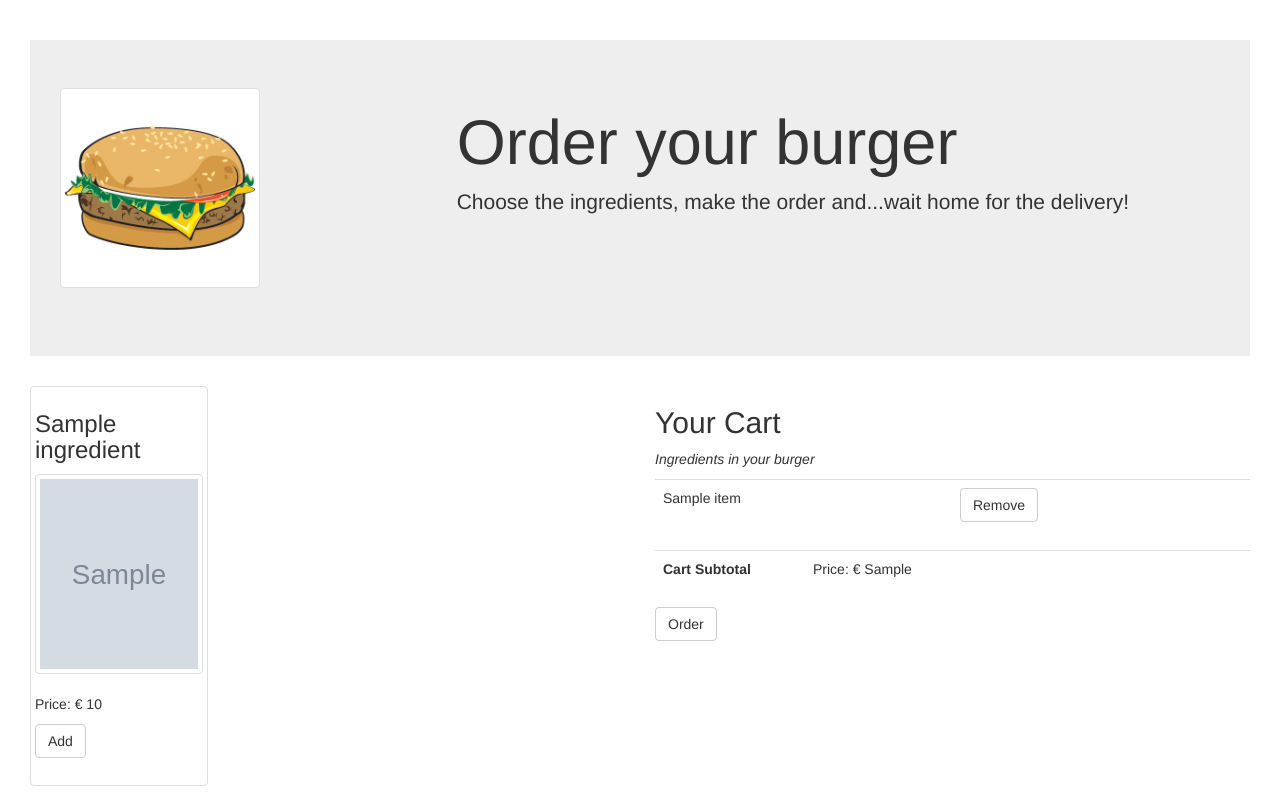
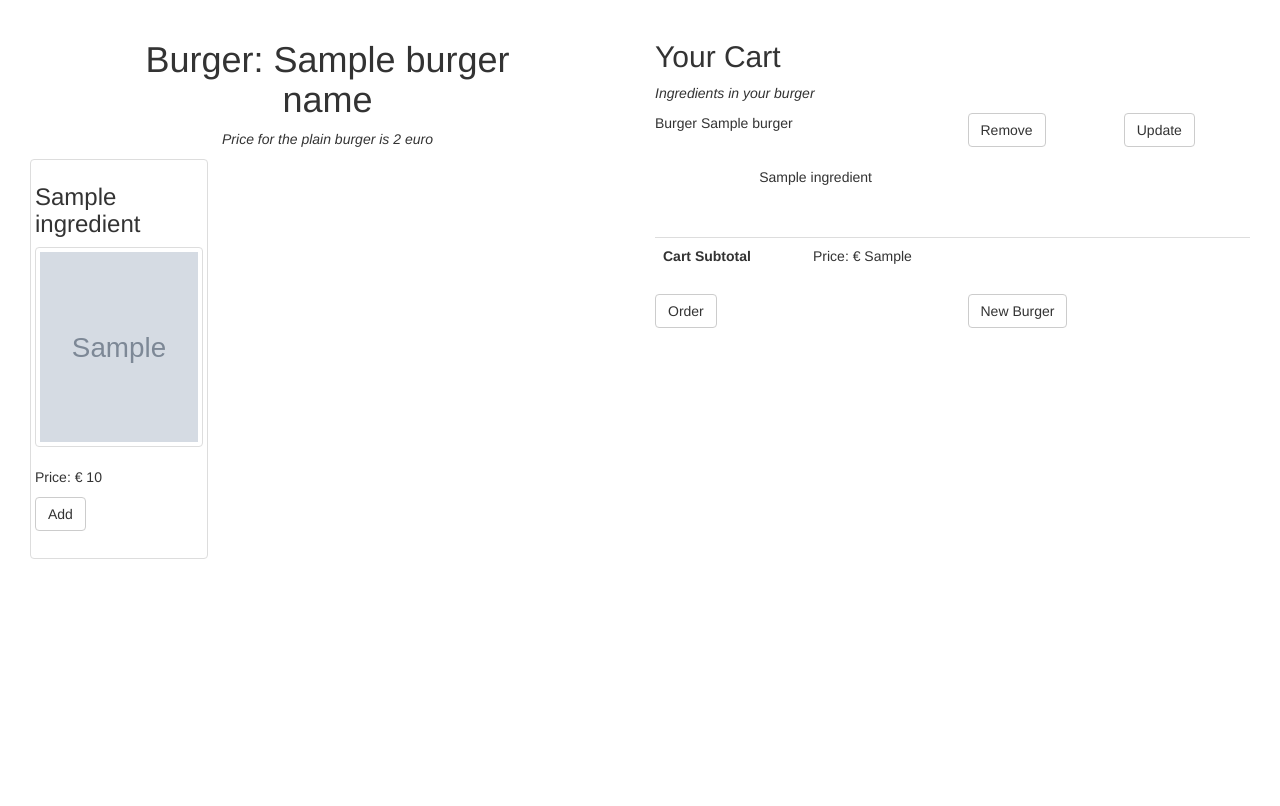
Before and after one commit to Fendy83/BurgerShop, a Django app: template burgers/templates/burgers/home.html in a window 1280 px wide. Shown: the part 52-858 px from the top of the page. After the commit the page ends 611 px from the top, so only its background shows below. Run offline with Django 3.2, Linux system fonts and the light colour scheme; the template is opened without the code that fills it: most values are stand-ins (such as "Sample title", 1, 10 or a date in 2020); grey boxes marked "Sample" are stand-in pictures; parts of the project's set-up code (start-up, migrations or seed data) failed here and were passed over; some libraries are stand-ins or nearby versions.

Commit message:
multiple burgers in orders

```diff
--- a/burgers/admin.py
+++ b/burgers/admin.py
@@ -1,7 +1,7 @@
 # -*- coding: utf-8 -*-
 #Copyright © Marina Gerace. All rights reserved
 from django.contrib import admin
-from models import Ingredient
+from models import Ingredient, Burger
 
 class IngredientAdmin(admin.ModelAdmin):
     """
@@ -18,3 +18,4 @@ class IngredientAdmin(admin.ModelAdmin):
     )
 
 admin.site.register(Ingredient, IngredientAdmin)
+admin.site.register(Burger)
--- a/burgers/models.py
+++ b/burgers/models.py
@@ -38,3 +38,8 @@ class Burger(models.Model):
 
     def __unicode__(self):
         return self.name
+
+    def remove_ingredient(self, ingredient):
+        """remove an ingredient from the burger"""
+        i = Ingredient.objects.get(id=ingredient)
+        self.ingredients.remove(i)
--- a/burgers/templates/burgers/home.html
+++ b/burgers/templates/burgers/home.html
@@ -6,8 +6,6 @@
 
 {% block content %}
     <div class="container-fluid">
-
-        {% include "burgers/jumbotron.html" %}
 
         <div class="row">
             <!-- ingredients -->
--- a/burgers/templates/burgers/ingredients.html
+++ b/burgers/templates/burgers/ingredients.html
@@ -7,6 +7,14 @@
 {% endblock %}
 
 <div class="row">
+
+    <!-- title -->
+    <div class="row">
+        <div class="col-xs-12 col-md-8 col-md-offset-2">
+            <h1 id="checkout-title" class="text-center title-style">Burger: {{ burger_name }}</h1>
+            <p class="text-center"><i>{% trans "Price for the plain burger is 2 euro" %}</i></p>
+        </div>
+    </div>
 
     {% for i in ingredients %}
         <div class="col-sm-6 col-md-4">
--- a/burgers/urls.py
+++ b/burgers/urls.py
@@ -1,8 +1,10 @@
 # -*- coding: utf-8 -*-
 #Copyright © Marina Gerace. All rights reserved
 from django.conf.urls import *
+from views import BurgerCreate
 
 urlpatterns = patterns('burgers.views',
     #homepage
-	(r'^$', 'show_ingredients', {}, 'show_ingredients'),
+	url(r'^$', BurgerCreate.as_view(), name = 'create_burger'),
+	(r'^burger/', 'show_ingredients', {}, 'show_ingredients'),
 	)
--- a/burgershop/templates/burgershop/nav.html
+++ b/burgershop/templates/burgershop/nav.html
@@ -15,7 +15,7 @@
         <!-- Collect the nav links, forms, and other content for toggling -->
         <div class="collapse navbar-collapse" id="menu">
             <ul class="nav navbar-nav" id="primary-links"><!-- Links Primari -->
-                <li><a href="{% url 'show_ingredients' %}" title="{% trans "Go to homepage" %}">{% trans "Home" %}</a></li>
+                <li><a href="{% url 'create_burger' %}" title="{% trans "Go to homepage" %}">{% trans "Home" %}</a></li>
                 {% if not request.user.is_authenticated %}
                     <li><a href="{% url 'login' %}" title="{% trans "Go to login" %}">{% trans "Login" %}</a></li>
                 {% else %}
--- a/burgershop/urls.py
+++ b/burgershop/urls.py
@@ -9,6 +9,7 @@ admin.autodiscover()
 urlpatterns = patterns('',
     url(r'^admin/', include(admin.site.urls)),
     url(r'^$', include('burgers.urls')),
+    url(r'^ingredients/', include('burgers.urls')),
     url(r'^checkout/', include('checkout.urls')),
     url(r'^accounts/', include('accounts.urls')),
 )
--- a/cart/templates/cart/cart.html
+++ b/cart/templates/cart/cart.html
@@ -7,19 +7,41 @@
 {% for item in cart_items %}
 
  <div class="background-style">
-     <table class="table">
-        <tr>
-            <td class="item-name" colspan="1">
-                {{ item.name }}
-            </td>
-            <td>
+     <div class="row">
+            <div class="col-sm-6">
+                Burger {{ item.burger.name }}
+            </div>
+            <div class="col-sm-3">
                 <form role="form" method="post" action="" class="floatright form-horizontal cart">{% csrf_token %}
                     <input type="hidden" name="item_id" value="{{ item.id }}" class="form-control"/>
                     <button type="submit" value="{% trans "Remove" %}" name="submit" class="btn btn-default floatleft">{% trans "Remove" %}</button>{% csrf_token %}
                 </form>
-            </td>
-        </tr>
-     </table>
+            </div>
+            <div class="col-sm-3">
+                <form role="form" method="post" action="" class="floatright form-horizontal cart">{% csrf_token %}
+                    <input type="hidden" name="burger" value="{{ item.burger.name }}" class="form-control"/>
+                    <button type="submit" value="{% trans "Update" %}" name="submit" class="btn btn-default floatleft">{% trans "Update" %}</button>{% csrf_token %}
+                </form>
+            </div>
+
+
+     </div>
+     <div class="row bpadding40 margintop20">
+
+         {% for ingredient in item.burger.ingredients.all %}
+         <div class="col-sm-6 col-sm-offset-2">
+                <p>{{ ingredient.name }}</p>
+         </div>
+         {% if item.burger.name == burger_name %}
+             <div class="col-sm-4">
+                <form role="form" method="post" action="" class="floatright form-horizontal cart">{% csrf_token %}
+                    <input type="hidden" name="ingredient" value="{{ ingredient.id }}" class="form-control"/>
+                    <button type="submit" value="{% trans "Delete" %}" name="submit" class="btn btn-default floatleft">{% trans "Delete" %}</button>{% csrf_token %}
+                </form>
+             </div>
+         {% endif %}
+         {% endfor %}
+     </div>
 
  </div>
  {% endfor %}
@@ -32,7 +54,17 @@
  </table>
 
 {% if cart_items %}
-    <form method="get" action="{% url "order" %}" class="cart">{% csrf_token %}
-        <button value="{%  trans "On delivery" %}" type="submit" name="submit" class="btn btn-default delivery_option submit button">{%  trans "Order" %}</button>
-    </form>
+    <div class="row">
+        <div class="col-sm-6">
+            <form method="get" action="{% url "order" %}" class="cart">{% csrf_token %}
+                <button value="{%  trans "On delivery" %}" type="submit" name="submit" class="btn btn-default delivery_option submit button">{%  trans "Order" %}</button>
+            </form>
+        </div>
+        <div class="col-sm-6">
+            <form method="get" action="{% url "create_burger" %}" class="cart">{% csrf_token %}
+                <button value="{%  trans "New Burger" %}" type="submit" name="submit" class="btn btn-default delivery_option submit button">{%  trans "New Burger" %}</button>
+            </form>
+        </div>
+    </div>
+
 {% endif %}
--- a/checkout/utils.py
+++ b/checkout/utils.py
@@ -20,13 +20,13 @@ def create_order(form, total_amount, delivery_cost, cart_subtotal):
 
 def create_order_list(request, order_instance) :
     """
-    For each ingredient in the cart, create an article in the order
+    For each burger in the cart, create an article in the order
     """
     cart_items = get_cart_items(request)
     for ci in cart_items:
         oi = OrderArticle()
         oi.order = order_instance
-        oi.ingredient = ci.ingredient
+        oi.burger = ci.burger
         oi.save()
 
     results = {'order_number': order_instance.id,'message':''}
```
Also changed, not shown: burgers/templates/burgers/burger.html (+44 -14 lines), burgers/views.py (+36 -3 lines), cart/models.py (+4 -12 lines), cart/utils.py (+40 -19 lines), checkout/models.py (+9 -5 lines), checkout/templates/checkout/order_form.html (+12 -0 lines), checkout/views.py (+7 -0 lines), burgershop/db.sqlite3.
